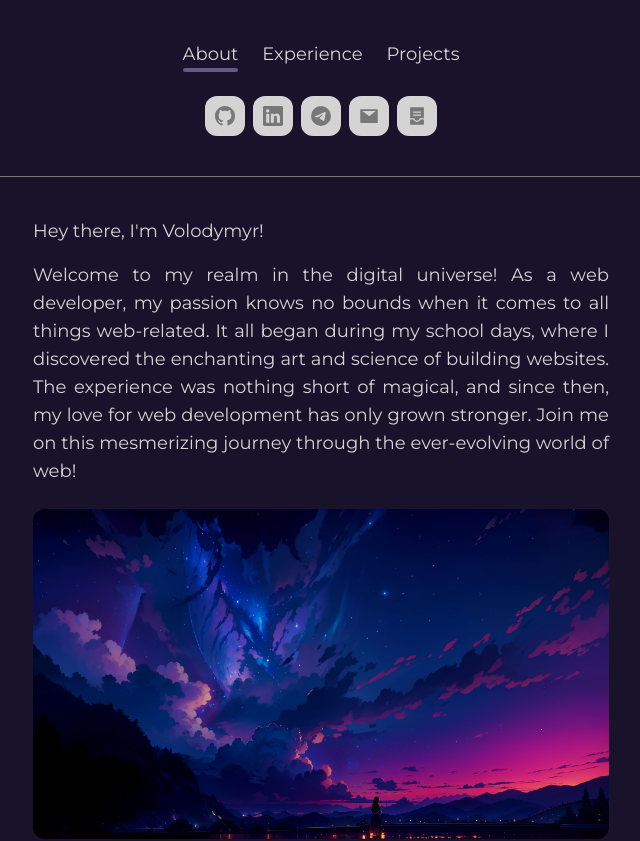
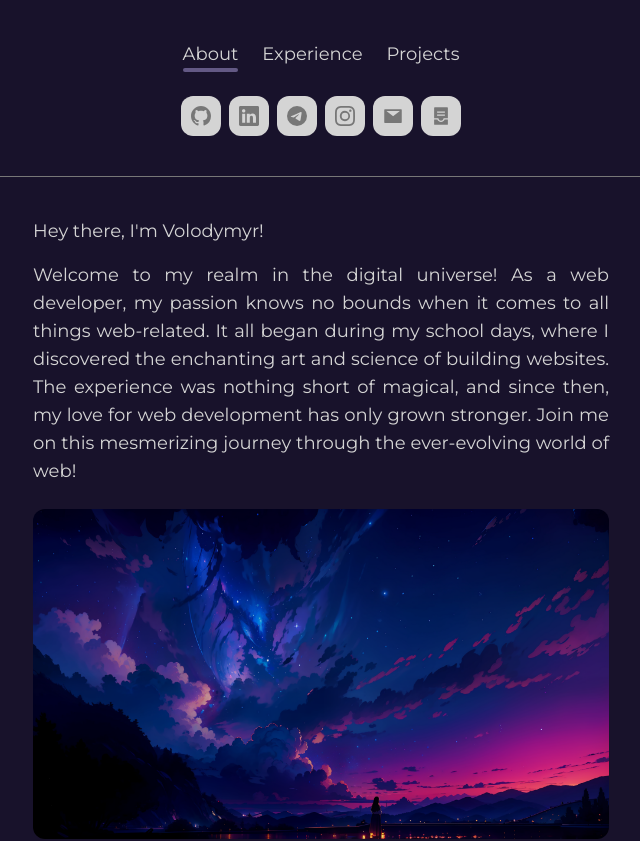
Before and after one commit to linch433/portfolio, a React (Vite) app: page / in a window 1280 px wide. Shown: the top 841 px of the page, without its empty margins (319-959 px from the left). Built offline with nearby package versions, Linux system fonts and the light colour scheme.

Commit message:
Added instagram link to LinkGroups component

```diff
--- a/src/components/LinkIconsGroup.tsx
+++ b/src/components/LinkIconsGroup.tsx
@@ -1,11 +1,17 @@
 import LinkIcon from '@/components/LinkIcon.tsx';
-import { BsGithub, BsLinkedin, BsTelegram } from 'react-icons/bs';
+import { BsGithub, BsInstagram, BsLinkedin, BsTelegram } from 'react-icons/bs';
 import { AiFillContainer, AiFillMail } from 'react-icons/ai';
 import { links } from '@/utils/mockLinks.ts';
 
 const LinkIconsGroup = () => {
-  const { githubLink, linkedinLink, telegramLink, mailToLink, resumeLink } =
-    links;
+  const {
+    githubLink,
+    linkedinLink,
+    telegramLink,
+    instagramLink,
+    mailToLink,
+    resumeLink,
+  } = links;
   return (
     <div className="bg-primary-navy flex flex-row gap-2 justify-center pt-6">
       <LinkIcon link={githubLink}>
@@ -16,6 +22,9 @@ const LinkIconsGroup = () => {
       </LinkIcon>
       <LinkIcon link={telegramLink}>
         <BsTelegram size={20} />
+      </LinkIcon>
+      <LinkIcon link={instagramLink}>
+        <BsInstagram size={20} />
       </LinkIcon>
       <LinkIcon link={mailToLink}>
         <AiFillMail size={20} />
--- a/src/utils/mockLinks.ts
+++ b/src/utils/mockLinks.ts
@@ -2,6 +2,7 @@ type MockLinks_T = {
   githubLink: string;
   linkedinLink: string;
   telegramLink: string;
+  instagramLink: string;
   mailToLink: string;
   resumeLink: string;
 };
@@ -10,6 +11,7 @@ export const links: MockLinks_T = {
   githubLink: 'https://github.com/linch433',
   linkedinLink: 'https://www.linkedin.com/in/volodymyr-kopynets-8606b4180/',
   telegramLink: 'https://t.me/linch433',
+  instagramLink: 'https://www.instagram.com/kopynets.v/',
   mailToLink: 'mailto:linch433@gmail.com',
   resumeLink: 'https://www.clickdimensions.com/links/TestPDFfile.pdf',
 };
```
